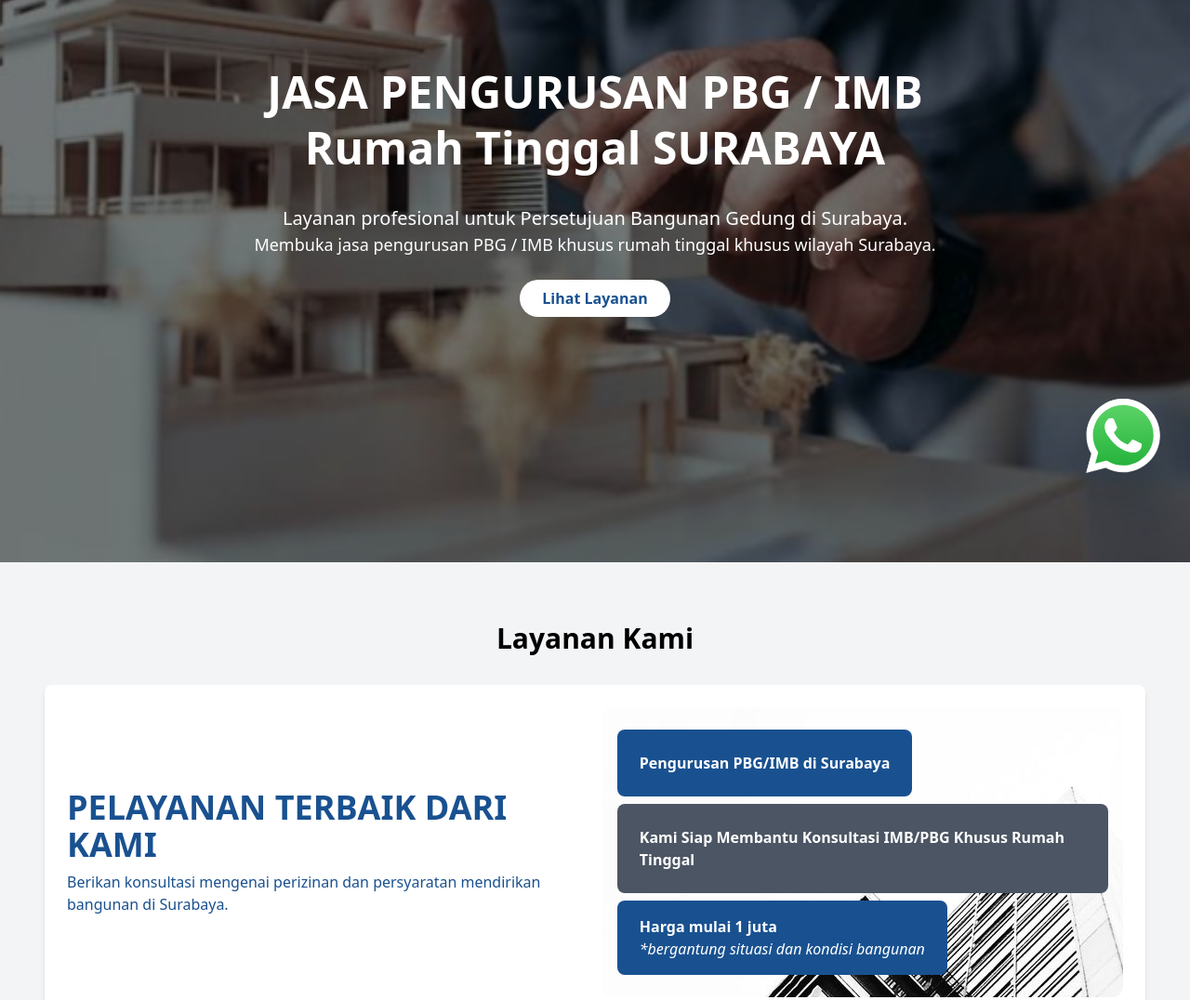
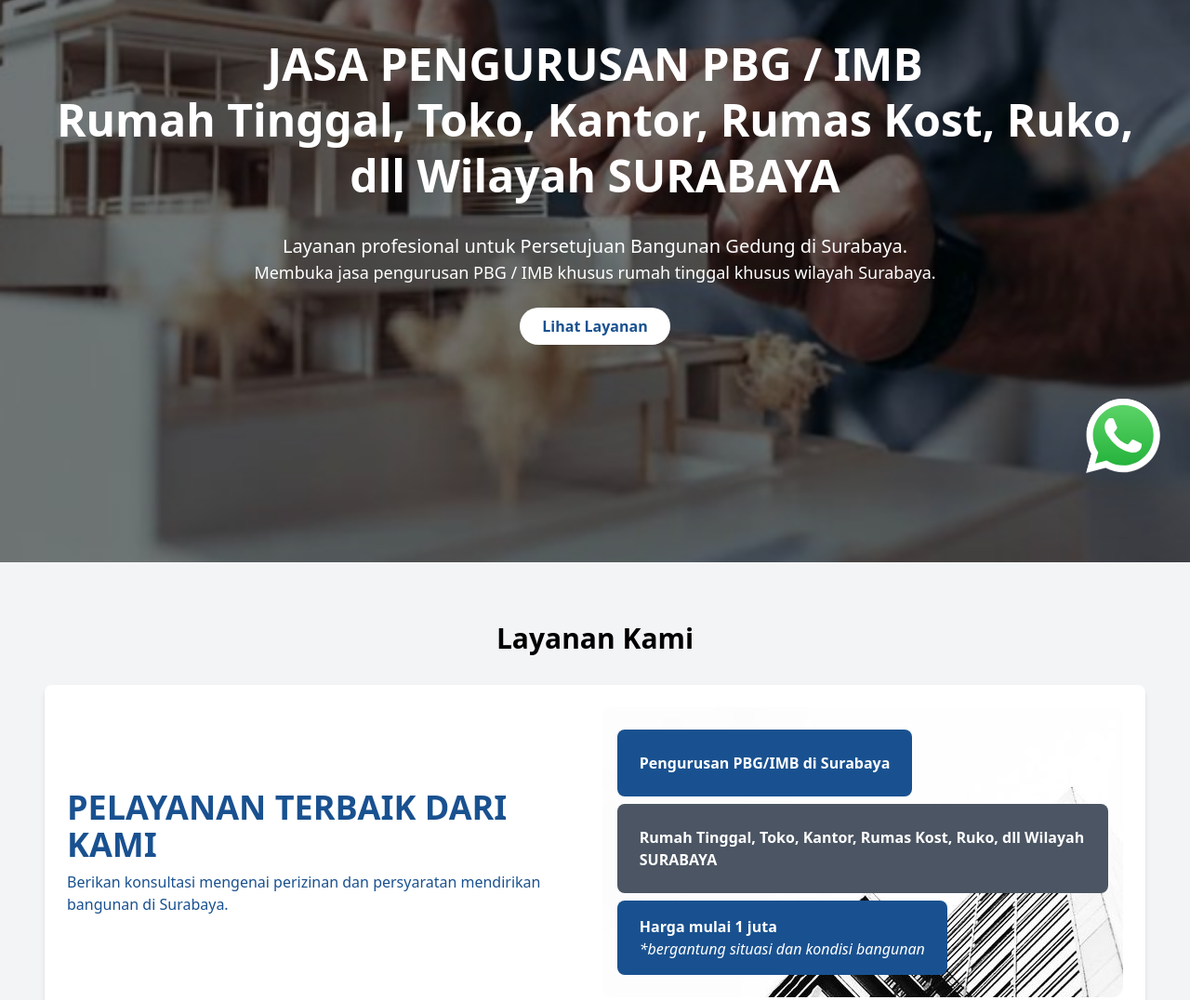
Before and after one commit to mahzumy/imbsby, a website: page index.html in a window 1280 px wide. Shown: the part 259-1335 px from the top of the page at 93% size. Drawn offline with Linux system fonts and the light colour scheme.

Commit message:
Update index.html

```diff
--- a/index.html
+++ b/index.html
@@ -184,7 +184,7 @@
           JASA PENGURUSAN PBG / IMB
         </h1>
         <h1 class="text-5xl text-white font-bold leading-tight mb-8">
-          Rumah Tinggal SURABAYA
+          Rumah Tinggal, Toko, Kantor, Rumas Kost, Ruko, dll Wilayah SURABAYA
         </h1>
         <p class="text-xl text-white">
           Layanan profesional untuk Persetujuan Bangunan Gedung di Surabaya.
@@ -233,7 +233,7 @@
             </div>
             <div class="bg-gray-600 p-4 rounded-lg w-fit">
               <h4 class="text-left font-bold text-white px-2 py-2">
-                Kami Siap Membantu Konsultasi IMB/PBG Khusus Rumah Tinggal
+                Rumah Tinggal, Toko, Kantor, Rumas Kost, Ruko, dll Wilayah SURABAYA
               </h4>
             </div>
             <div class="bg-[#195190] p-4 my-2 rounded-lg w-fit">
```
